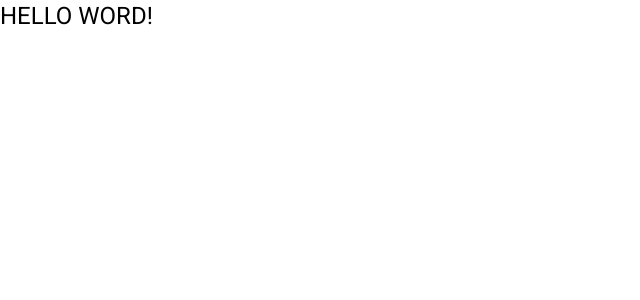
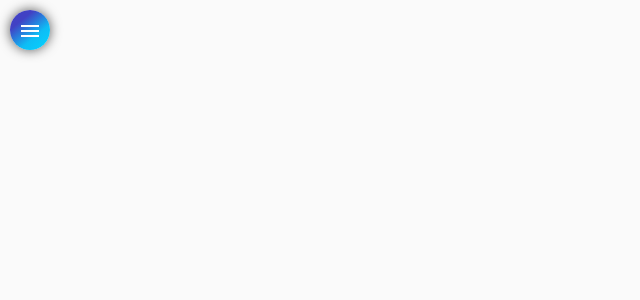
Before and after one commit to Rodrigopca42/cda, an Angular app: page / in a window 1280 px wide. Shown: the top 300 px of the page, without its empty margins (0-640 px from the left). Built offline with nearby package versions, Linux system fonts and the light colour scheme.

Commit message:
ROTA, HTML e CSS para componente NAV criados

```diff
--- a/src/app/app-routing.module.ts
+++ b/src/app/app-routing.module.ts
@@ -1,7 +1,12 @@
 import { NgModule } from '@angular/core';
 import { RouterModule, Routes } from '@angular/router';
+import { NavComponent } from './components/nav/nav.component';
 
-const routes: Routes = [];
+const routes: Routes = [
+  {
+    path:'',component:NavComponent
+  }
+];
 
 @NgModule({
   imports: [RouterModule.forRoot(routes)],
--- a/src/app/app.component.html
+++ b/src/app/app.component.html
@@ -1 +1 @@
-<h1>HELLO WORD!</h1>
+<router-outlet></router-outlet>
--- a/src/app/components/nav/nav.component.css
+++ b/src/app/components/nav/nav.component.css
@@ -0,0 +1,31 @@
+.container{
+    height: 100%;
+}
+
+.sidenav a{
+    color:white;
+}
+
+.sidenav i {
+    margin-right: .4rem;
+}
+
+.sidenav{
+    width: 10rem;
+    color: white;
+    box-shadow: 0 0 8px #555;
+    background: rgb(65,65,196);
+    background: linear-gradient(141deg, rgba(65,65,196,1) 27%,
+    rgba(14,189,245,1) 65%,
+    rgba(4,213,255,1) 100%);
+}
+
+.menu{
+    margin: 10px;
+    color: white;
+    box-shadow: 0 0 12px #555;
+    background: rgb(65,65,196);
+    background: linear-gradient(141deg, rgba(65,65,196,1) 27%,
+    rgba(14,189,245,1) 65%,
+    rgba(4,213,255,1) 100%);
+}
--- a/src/app/components/nav/nav.component.html
+++ b/src/app/components/nav/nav.component.html
@@ -1 +1,45 @@
-<p>nav works!</p>
+<mat-drawer-container class="container" autosize>
+    <mat-drawer #drawer class="sidenav" mode="side">
+
+        <mat-nav-list class="nav-list">
+
+            <a mat-list-item routerLink="/">
+             <i class="material-icons">home</i>
+             Home
+          </a>
+
+          <a mat-list-item routerLink="/">
+             <i class="material-icons">account_circle</i>
+             Técnicos
+          </a>
+
+          <a mat-list-item routerLink="/">
+             <i class="material-icons">person</i>
+             Clientes
+          </a>
+
+          <a mat-list-item routerLink="/">
+             <i class="material-icons">code</i>
+             Github
+          </a>
+
+          <a mat-list-item routerLink="/">
+             <i class="material-icons">logout</i>
+             Sair
+          </a>
+
+       </mat-nav-list>
+    </mat-drawer>
+
+
+
+
+    <div class="sidenav-content">
+
+       <button class="menu" (click)="drawer.toggle()" mat-icon-button>
+
+          <mat-icon>menu</mat-icon>
+
+       </button>
+
+    </div>
```
